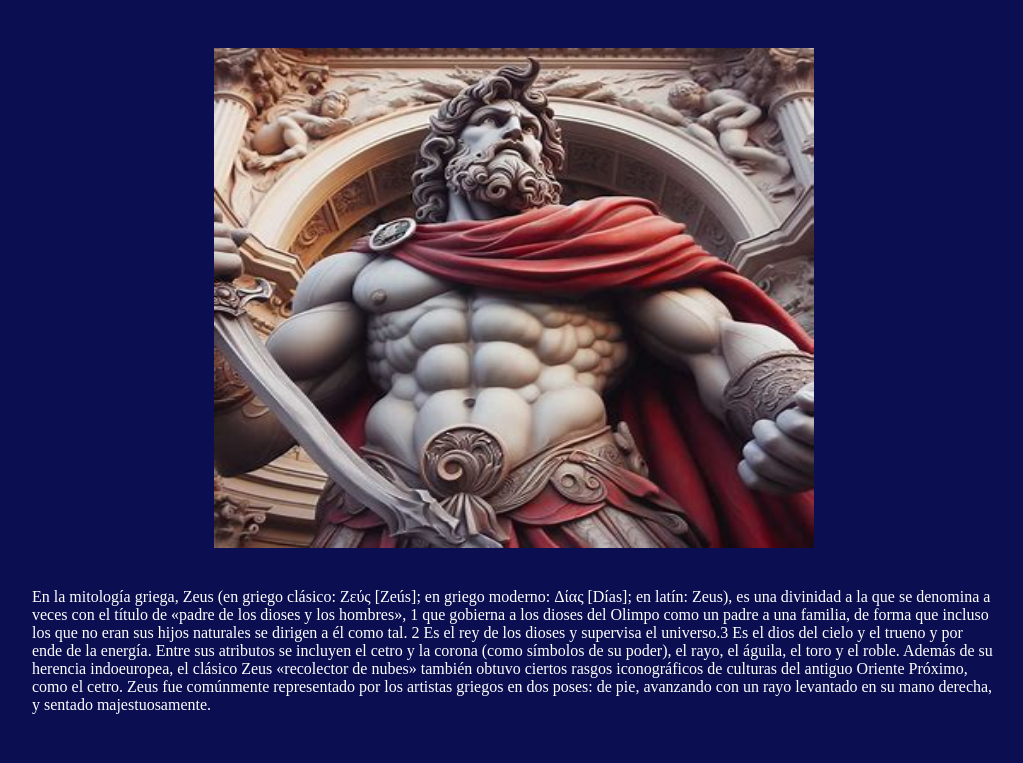
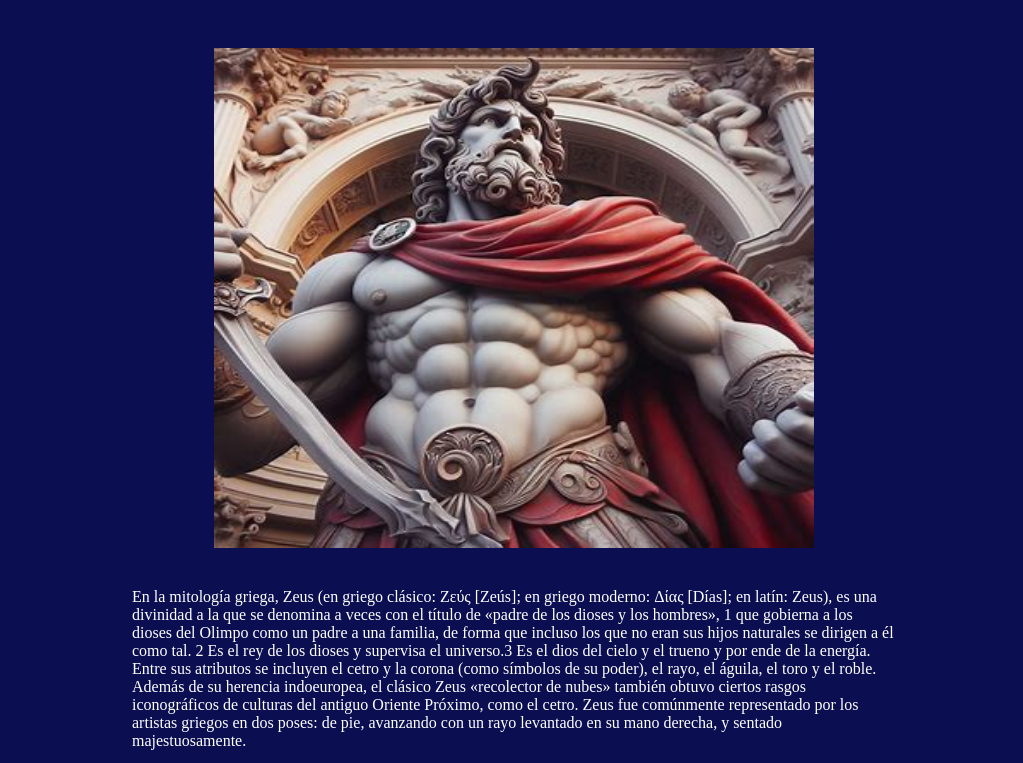
Before and after one commit to raul-hidalgo-lopez/Mitologia-Griega, a plain HTML site: page html/ares.html in a window 1280 px wide. Shown: the part 157-920 px from the top of the page, without its empty margins (126-1149 px from the left). Drawn offline with Linux system fonts and the light colour scheme.

Commit message:
Update estilozeus.css

```diff
--- a/css/estilozeus.css
+++ b/css/estilozeus.css
@@ -12,8 +12,8 @@ ul {
   margin-top: 40px;
   color: #ffffff;
   font-size: 16px;
-  padding-left: 150px;
-  padding-right: 150px;
+  padding-left: 250px;
+  padding-right: 250px;
 }
 
 
```
